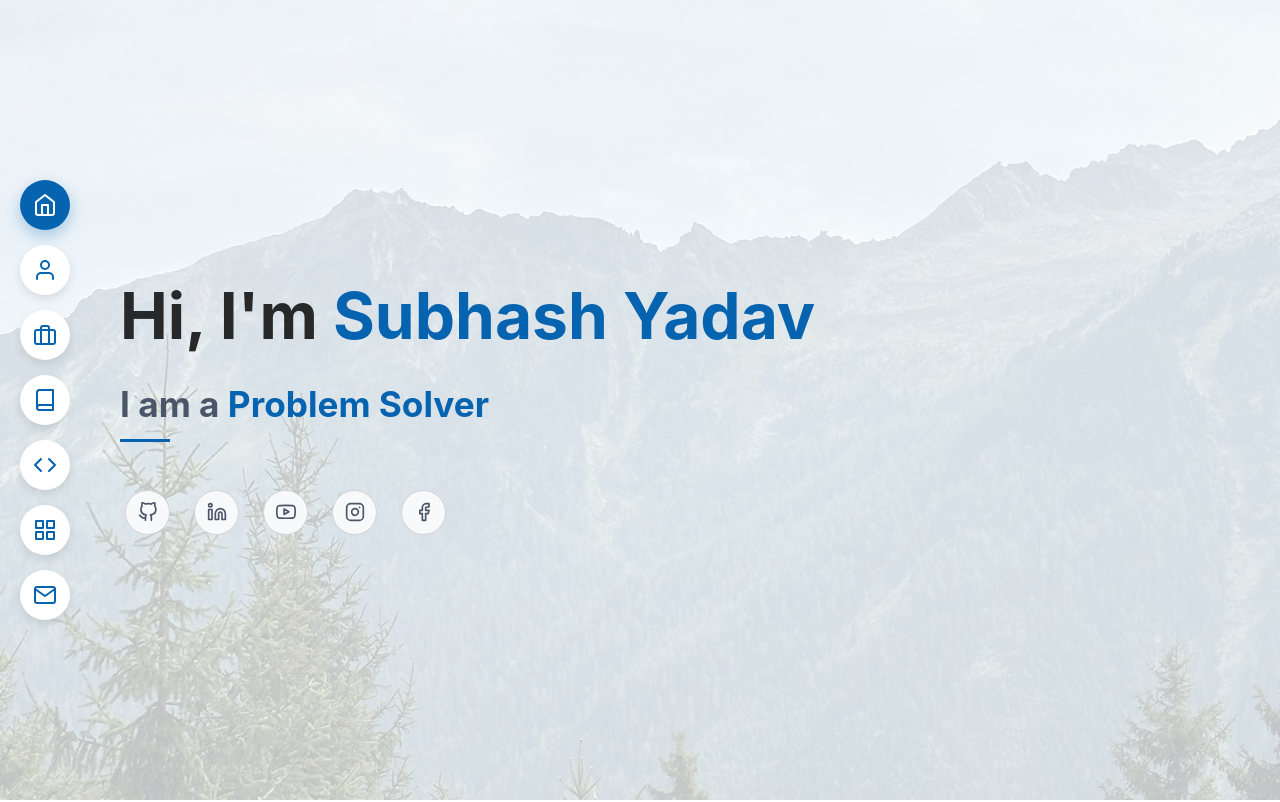
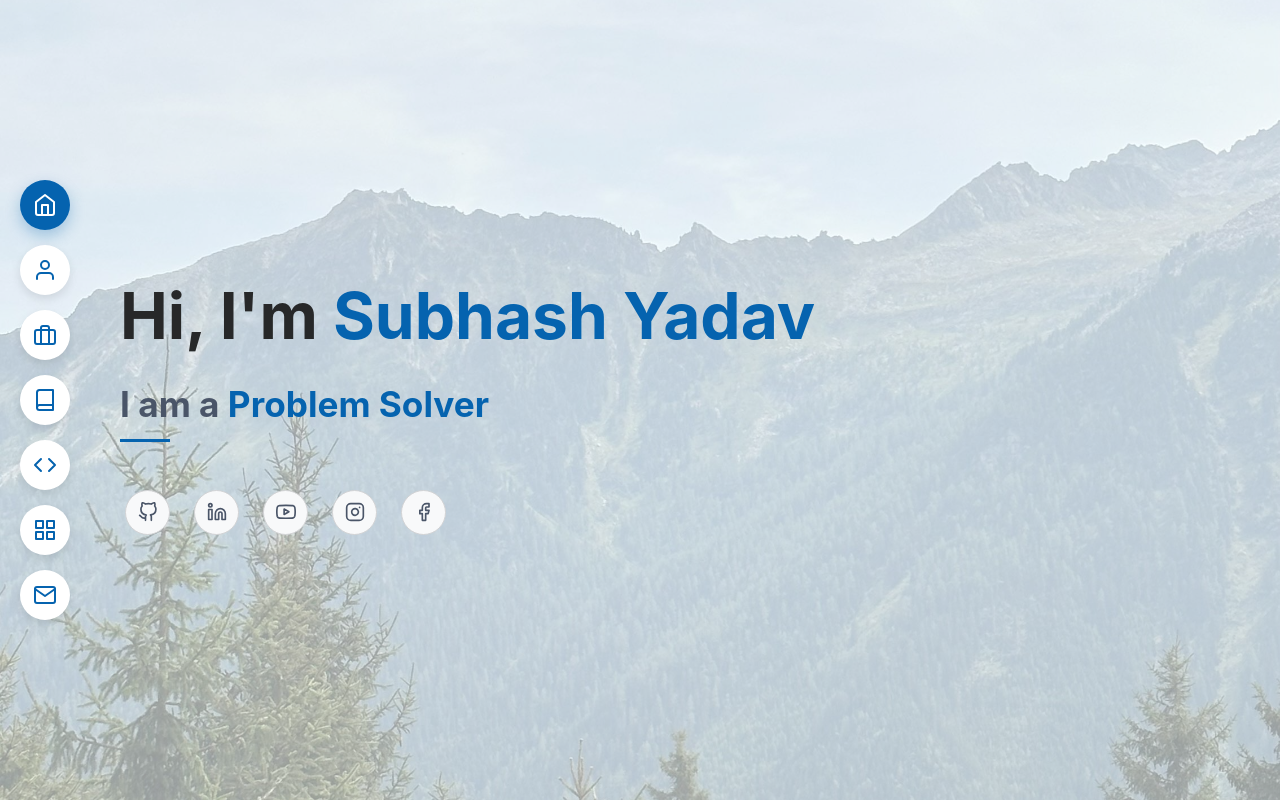
Before and after one commit to subhashyadavon/SubhashYadav, a React (Vite) app: page / in a window 1280 px wide. Shown: the top 802 px of the page. Built offline with nearby package versions, Linux system fonts and the light colour scheme.

Commit message:
style: increase hero background visibility

```diff
--- a/src/components/Hero/Hero.css
+++ b/src/components/Hero/Hero.css
@@ -22,7 +22,7 @@
     content: "";
     position: absolute;
     top: 0; left: 0; right: 0; bottom: 0;
-    background: rgba(255, 255, 255, 0.75); /* More visible background (reduced opacity overlay) */
+    background: rgba(255, 255, 255, 0.6); /* Even more visible background */
     z-index: 0;
 }
 
```
